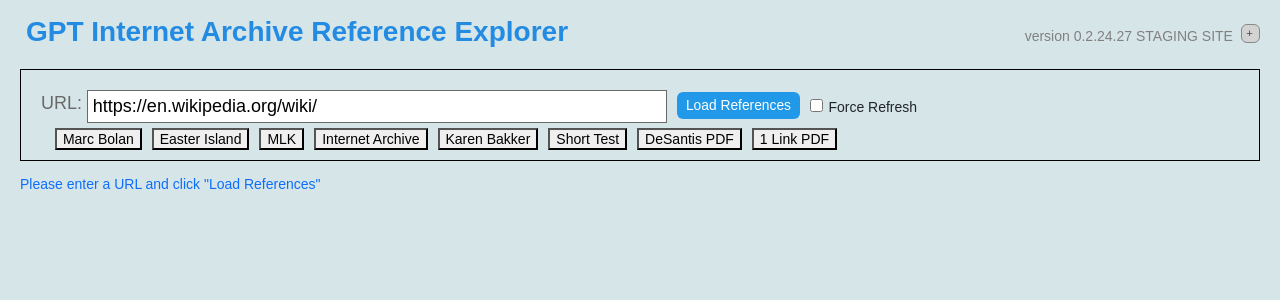
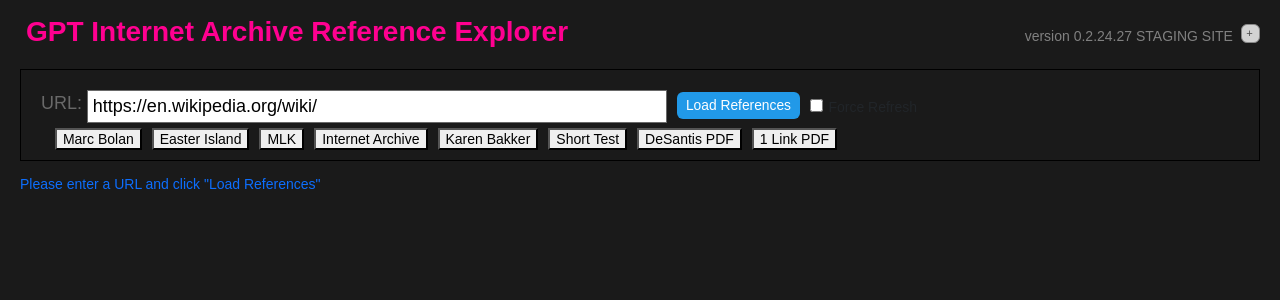
Before and after one commit to mojomonger/gptiare, a React (Create React App) app: page / in a window 1280 px wide. Shown: the top 300 px of the page. Built offline with nearby package versions, Linux system fonts and the light colour scheme; what chartjs-plugin-datalabels would draw is missing.

Commit message:
custom_v9 - cyberpunk

```diff
--- /dev/null
+++ b/src/__custom__/iare_custom_v8.css
@@ -0,0 +1,33 @@
+:root {
+    /* Body Background - Light frosty blue, simulating the light reflection on snow */
+    --g-color-body-bg: #d6e5e5;
+
+    /* Header 1 Foreground - Deep winter midnight blue, reminiscent of clear winter nights */
+    --g-color-h1-fg: #224de8;
+
+    /* List Header Foreground - Soft winter morning sky, a light blue */
+    --g-color-list-header-fg: #e6f2f6;
+    /* List Header Background - Ice cave blue, a bit darker to stand out against the lighter foreground */
+    --g-color-list-header-bg: #82ace6;
+
+    /* Function Box Caption Foreground - Bright snow white, unchanged as it suits winter theme */
+    --g-color-function-box-caption-fg: #FFFFFF;
+    /* Function Box Caption Background - Frozen lake surface, a deeper shade of blue */
+    --g-color-function-box-caption-bg: #2569d6;
+    /* Function Box Caption Outline - Twilight shadow, a darker blue for contrast */
+    --g-color-function-box-caption-outline: #194e82;
+    /* Function Box Contents - Soft winter daylight, keeping the lightness similar */
+    --g-color-function-box-contents: hsl(202deg, 70.97%, 86.73%);
+
+    /* Flock Box Caption Foreground - Snow white, unchanged for readability */
+    --g-color-flock-box-caption-fg: #FFFFFF;
+    /* Flock Box Caption Background - Evening winter sky, a muted dark blue */
+    --g-color-flock-box-caption-bg: #174a94;
+
+    /* Reference Display Background - Cold morning mist, a very light blue with a hint of grey */
+    --g-color-reference-display-bg: hsl(206, 47%, 84%);
+    /* Reference Display Foreground - Black, unchanged for best readability */
+    --g-color-reference-display-fg: black;
+    /* Reference Display Selected Background - Frost on window glass, even lighter than the background */
+    --g-color-reference-display-selected-bg: hsl(205, 100%, 97%);
+}
--- /dev/null
+++ b/src/__custom__/iare_custom_v9.css
@@ -0,0 +1,20 @@
+:root {
+    --g-color-body-bg: #1a1a1a; /* Dark background for a gritty look */
+
+    --g-color-h1-fg: #ff0090; /* Neon pink for headings to stand out */
+
+    --g-color-list-header-fg: #8af; /* Electric blue for list headers foreground */
+    --g-color-list-header-bg: #342244; /* Dark purple for list headers background, maintaining legibility */
+
+    --g-color-function-box-caption-fg: #FFFFFF; /* White remains for contrast */
+    --g-color-function-box-caption-bg: #ff007f; /* Brighter pink for function box captions */
+    --g-color-function-box-caption-outline: #ff5500; /* Neon orange for outlines, adds vibrancy */
+    --g-color-function-box-contents: hsl(260deg, 100%, 50%); /* Saturated purple for contents, keeping the cyberpunk vibe */
+
+    --g-color-flock-box-caption-fg: #FFFFFF; /* White for readability */
+    --g-color-flock-box-caption-bg: #00ffea; /* Neon cyan for a striking contrast against dark backgrounds */
+
+    --g-color-reference-display-bg: hsl(240, 70%, 20%); /* Dark blue for reference display backgrounds, adding depth */
+    --g-color-reference-display-fg: #39FF14; /* Neon green for text, ensuring it pops */
+    --g-color-reference-display-selected-bg: hsl(290, 100%, 30%); /* Dark magenta for selected backgrounds, enriching the palette */
+}
--- a/src/index.css
+++ b/src/index.css
@@ -13,7 +13,9 @@
 /*@import url("__custom__/iare_custom_v6.css");*/
 
 /* hues of winter */
-@import url("__custom__/iare_custom_v7.css");
+/*@import url("__custom__/iare_custom_v7.css");*/
+/* hues of winter */
+@import url("__custom__/iare_custom_v9.css");
 
 
 :root {
```
